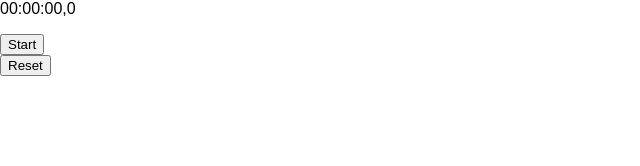
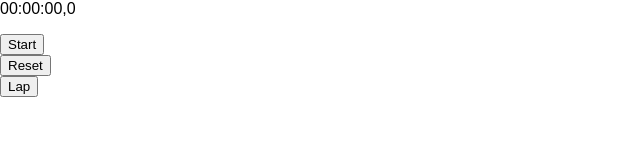
Before and after one commit to SergeyShvaitser/intu-test, a React (Create React App) app: page / in a window 1280 px wide. Shown: the part 114-280 px from the top of the page, without its empty margins (0-640 px from the left). Built offline with nearby package versions, Linux system fonts and the light colour scheme.

Commit message:
Lap tracking functionality

```diff
--- a/src/views/components/Counter.js
+++ b/src/views/components/Counter.js
@@ -9,6 +9,7 @@ const Counter = ({currentTime, start, reset, confirmLap}) => (
     <p>{formatTime(currentTime)}</p>
     <Button onClick={start}>Start</Button>
     <Button onClick={reset}>Reset</Button>
+    <Button onClick={confirmLap}>Lap</Button>
   </div>
 )
 
--- /dev/null
+++ b/src/views/components/LapsList.js
@@ -0,0 +1,19 @@
+import React from 'react';
+import PropTypes from 'prop-types'
+import formatTime from 'utils/formatTime'
+
+const LapsList = ({laps}) => (
+  <div>
+    <ul>
+      {laps.map((lap, i) => (
+        <li key={i}>{formatTime(lap)}</li>
+      ))}
+    </ul>
+  </div>
+)
+
+LapsList.propTypes = {
+  laps: PropTypes.array.isRequired,
+}
+
+export default LapsList;
--- a/src/views/containers/Stopwatch.js
+++ b/src/views/containers/Stopwatch.js
@@ -1,5 +1,6 @@
 import React, { Component } from 'react'
 import Counter from 'views/components/Counter'
+import LapsList from 'views/components/LapsList'
 
 class Stopwatch extends Component {
 
@@ -7,7 +8,8 @@ class Stopwatch extends Component {
     super()
 
     this.state = {
-      currentTime: 0
+      currentTime: 0,
+      laps: []
     }
 
     this.start = this.start.bind(this)
@@ -28,7 +30,16 @@ class Stopwatch extends Component {
   }
 
   confirmLap(){
-
+    if(!this.lastLapPoint) {
+      this.setState({
+        laps: [this.state.currentTime, ...this.state.laps]
+      })
+    } else {
+      this.setState({
+        laps: [this.state.currentTime - this.lastLapPoint, ...this.state.laps]
+      })
+    }
+    this.lastLapPoint = this.state.currentTime;
   }
 
   render(){
@@ -41,6 +52,7 @@ class Stopwatch extends Component {
           reset={this.reset}
           confirmLap={this.confirmLap}
          />
+         <LapsList laps={this.state.laps} />
       </div>
     )
   }
```
